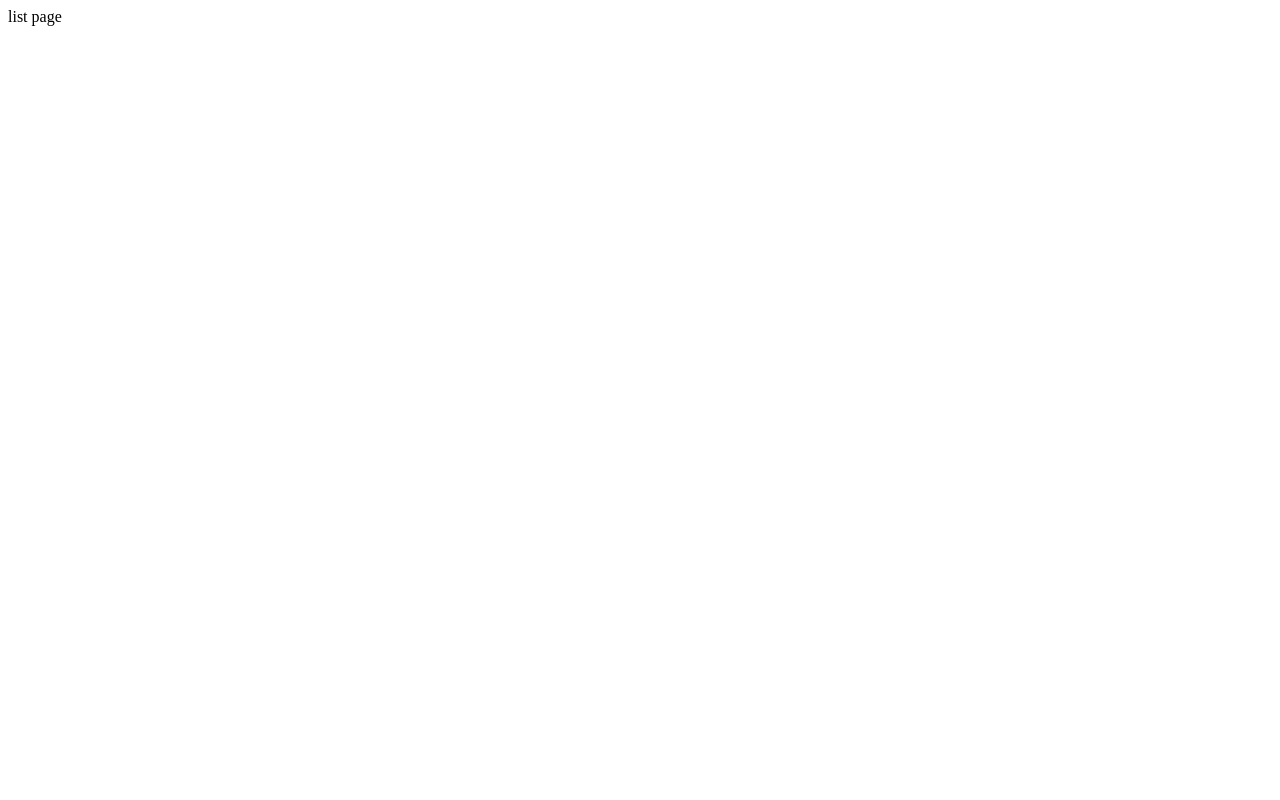
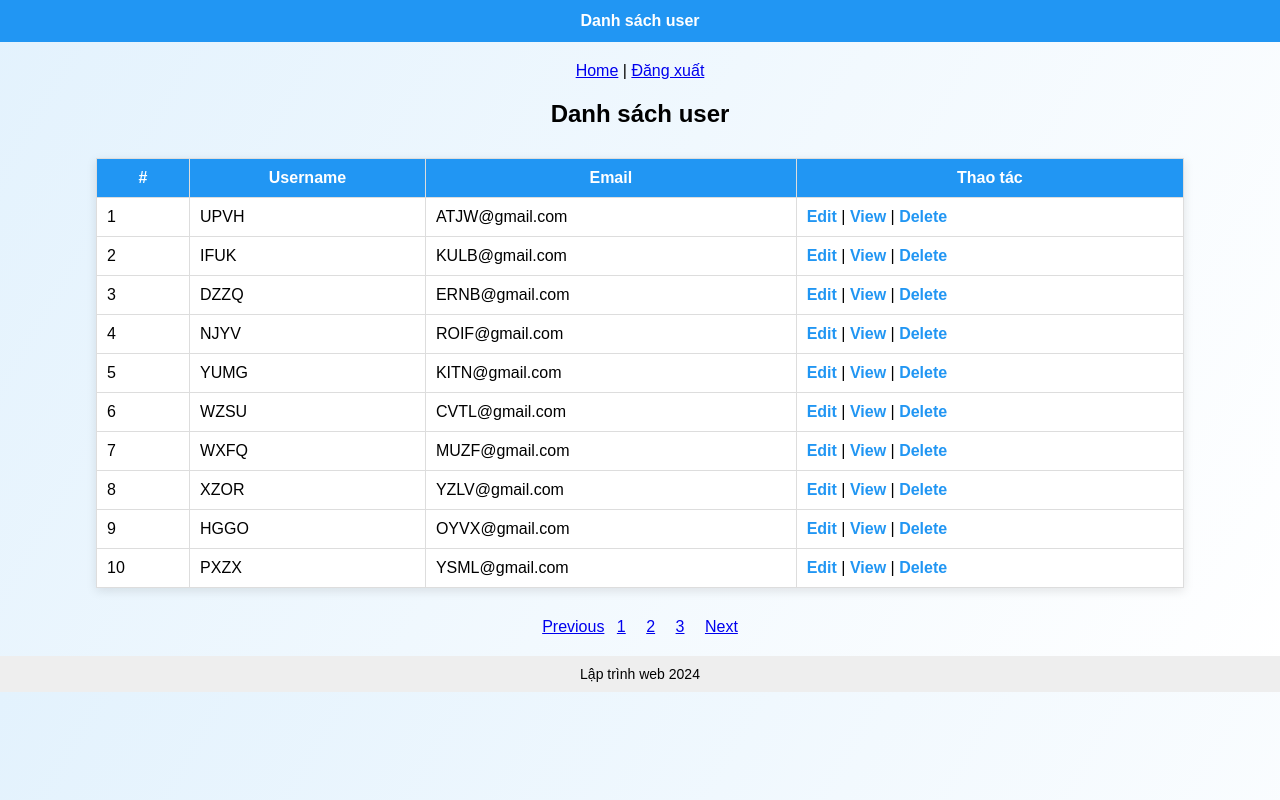
Before and after one commit to phamlam0375-cmd/laptrinhweb, a plain HTML site: page public/list.html in a window 1280 px wide. Drawn offline with Linux system fonts and the light colour scheme.

Commit message:
update list page

```diff
--- a/public/list.html
+++ b/public/list.html
@@ -1 +1,144 @@
-list page
+<!DOCTYPE html>
+<html lang="vi">
+<head>
+    <meta charset="UTF-8">
+    <meta name="viewport" content="width=device-width, initial-scale=1.0">
+    <title>Danh sách user</title>
+    <link rel="stylesheet" href="css/style.css">
+</head>
+<body>
+
+    <div class="header">Danh sách user</div>
+
+    <div class="center" style="margin-top: 20px;">
+        <a href="index.html">Home</a> |
+        <a href="login.html">Đăng xuất</a>
+    </div>
+
+    <h2>Danh sách user</h2>
+
+    <table class="table">
+        <thead>
+            <tr>
+                <th>#</th>
+                <th>Username</th>
+                <th>Email</th>
+                <th>Thao tác</th>
+            </tr>
+        </thead>
+        <tbody>
+            <tr>
+                <td>1</td>
+                <td>UPVH</td>
+                <td>ATJW@gmail.com</td>
+                <td>
+                    <a href="#">Edit</a> |
+                    <a href="#">View</a> |
+                    <a href="#">Delete</a>
+                </td>
+            </tr>
+            <tr>
+                <td>2</td>
+                <td>IFUK</td>
+                <td>KULB@gmail.com</td>
+                <td>
+                    <a href="#">Edit</a> |
+                    <a href="#">View</a> |
+                    <a href="#">Delete</a>
+                </td>
+            </tr>
+            <tr>
+                <td>3</td>
+                <td>DZZQ</td>
+                <td>ERNB@gmail.com</td>
+                <td>
+                    <a href="#">Edit</a> |
+                    <a href="#">View</a> |
+                    <a href="#">Delete</a>
+                </td>
+            </tr>
+            <tr>
+                <td>4</td>
+                <td>NJYV</td>
+                <td>ROIF@gmail.com</td>
+                <td>
+                    <a href="#">Edit</a> |
+                    <a href="#">View</a> |
+                    <a href="#">Delete</a>
+                </td>
+            </tr>
+            <tr>
+                <td>5</td>
+                <td>YUMG</td>
+                <td>KITN@gmail.com</td>
+                <td>
+                    <a href="#">Edit</a> |
+                    <a href="#">View</a> |
+                    <a href="#">Delete</a>
+                </td>
+            </tr>
+            <tr>
+                <td>6</td>
+                <td>WZSU</td>
+                <td>CVTL@gmail.com</td>
+                <td>
+                    <a href="#">Edit</a> |
+                    <a href="#">View</a> |
+                    <a href="#">Delete</a>
+                </td>
+            </tr>
+            <tr>
+                <td>7</td>
+                <td>WXFQ</td>
+                <td>MUZF@gmail.com</td>
+                <td>
+                    <a href="#">Edit</a> |
+                    <a href="#">View</a> |
+                    <a href="#">Delete</a>
+                </td>
+            </tr>
+            <tr>
+                <td>8</td>
+                <td>XZOR</td>
+                <td>YZLV@gmail.com</td>
+                <td>
+                    <a href="#">Edit</a> |
+                    <a href="#">View</a> |
+                    <a href="#">Delete</a>
+                </td>
+            </tr>
+            <tr>
+                <td>9</td>
+                <td>HGGO</td>
+                <td>OYVX@gmail.com</td>
+                <td>
+                    <a href="#">Edit</a> |
+                    <a href="#">View</a> |
+                    <a href="#">Delete</a>
+                </td>
+            </tr>
+            <tr>
+                <td>10</td>
+                <td>PXZX</td>
+                <td>YSML@gmail.com</td>
+                <td>
+                    <a href="#">Edit</a> |
+                    <a href="#">View</a> |
+                    <a href="#">Delete</a>
+                </td>
+            </tr>
+        </tbody>
+    </table>
+
+    <div class="center" style="margin-top: 20px;">
+        <a href="#">Previous</a>
+        <a href="#" style="margin: 0 8px;">1</a>
+        <a href="#" style="margin: 0 8px;">2</a>
+        <a href="#" style="margin: 0 8px;">3</a>
+        <a href="#" style="margin-left: 8px;">Next</a>
+    </div>
+
+    <div class="footer">Lập trình web 2024</div>
+
+</body>
+</html>
```
